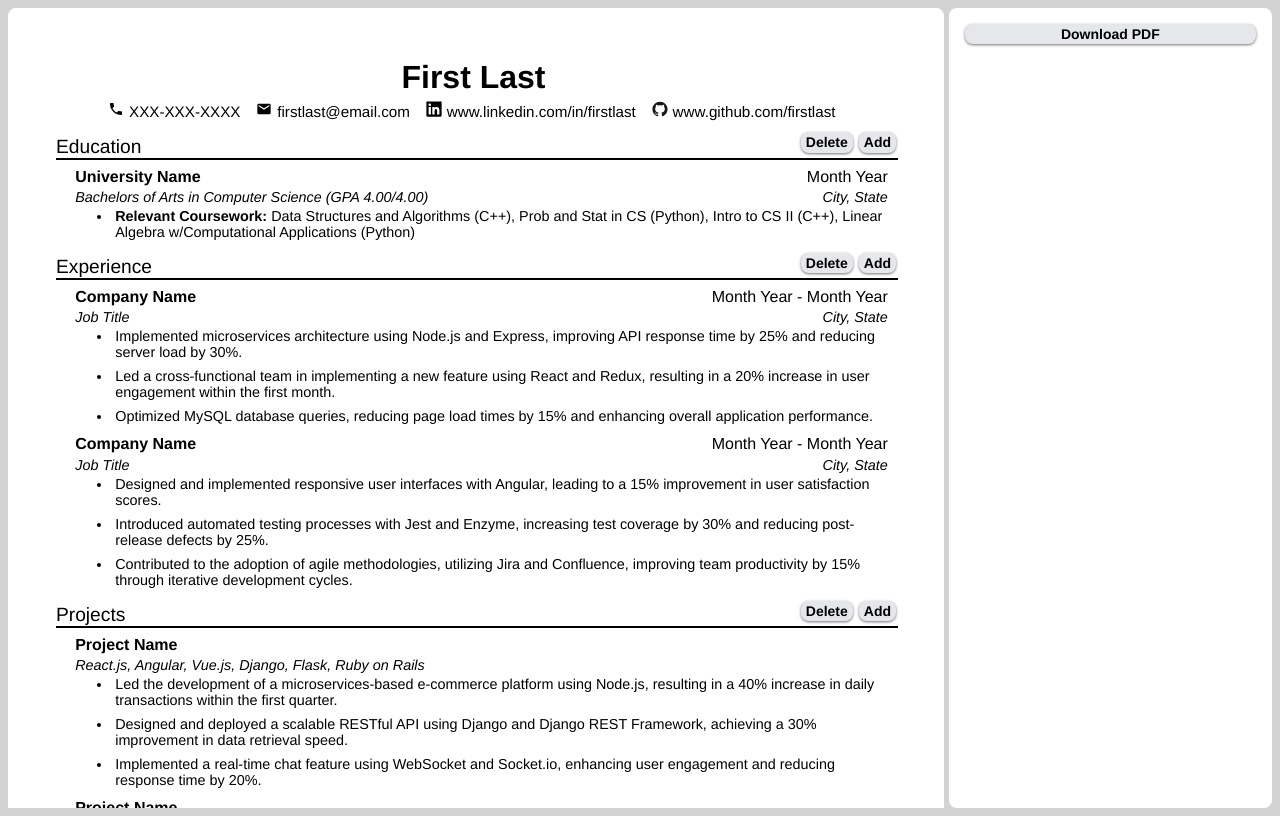
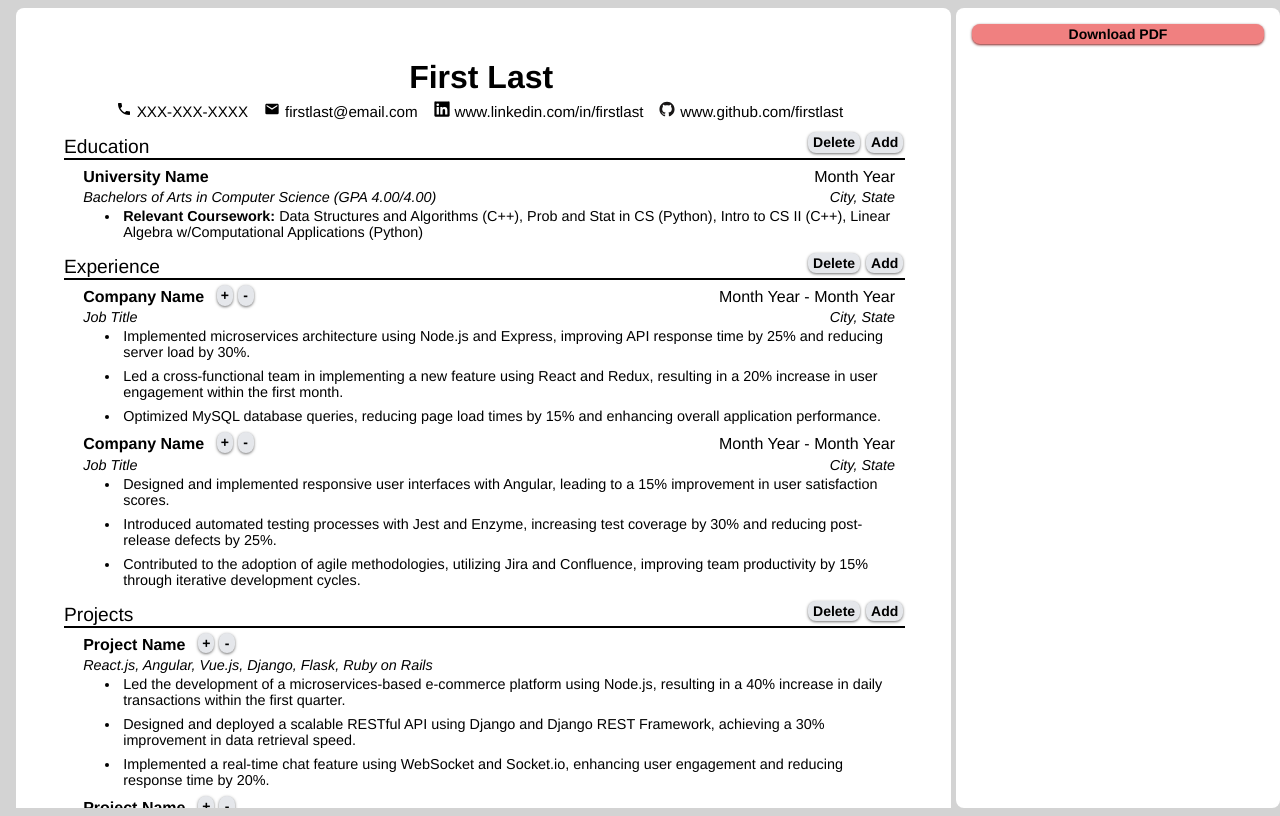
Before and after one commit to jehuzepedasilva2/cv-app, a React (Vite) app: page / in a window 1280 px wide. Built offline with nearby package versions, Linux system fonts and the light colour scheme; the HTML template or start-up script is replaced by a standard one.

Commit message:
added delete and add buttons for list items.

```diff
--- a/src/Buttons.css
+++ b/src/Buttons.css
@@ -88,10 +88,60 @@
   visibility: visible;
 }
 
-.add-button:disabled {
+.ind-del-list {
+  visibility: hidden;
+
+  width: 1rem;
+  height: 1rem;
+  border-radius: 1rem;
+  border: none;
+  display: flex;
+  align-items: center;
+  justify-content: center;
+  background-color: #e5e7eb;
+  touch-action: manipulation;
+  transition: scale 0.5s ease-in-out;
+  position: absolute;
+  top: -0.5rem;
+  left: -0.5rem;
+  box-sizing: border-box;
+  user-select: none;
+  -webkit-user-select: none;
+  color: black;
+  text-decoration: none #D1D5DB solid;
+  text-decoration-thickness: auto;
+  box-shadow: 0 1px 3px 0 rgba(0, 0, 0, 0.5), 0 1px 2px 0 rgba(0, 0, 0, 0.06);
+}
+
+.ind-del-list.vis {
+  visibility: visible;
+}
+
+.ind-del,
+.ind-del-list {
+  cursor: pointer;
+}
+
+button:disabled {
   opacity: 0.5;
 }
 
-.add-button.no-hover {
-    pointer-events: none;
+button.no-hover {
+  pointer-events: none;
 }
+
+.sub-top-add,
+.sub-button.sub-bottom {
+  position: static;
+  width: 1rem;
+  height: 1.3rem;
+  display: flex;
+  align-items: center;
+  justify-content: center;
+  /* top: 0.05rem;
+  left: 9rem; */
+}
+
+button.sub-section.wiggle {
+  animation: none;
+}
--- a/src/Buttons.jsx
+++ b/src/Buttons.jsx
@@ -4,14 +4,21 @@ import './Buttons.css';
 
 AddButton.propTypes = {
   classes: PropTypes.string,
+  text: PropTypes.string,
   information: PropTypes.array,
   setInfo: PropTypes.func,
   isProject: PropTypes.bool,
   isEducation: PropTypes.bool,
+  id: PropTypes.string,
 }
 
 SubtractButton.propTypes = {
   parentSection: PropTypes.string,
+  defaultText: PropTypes.string,
+  alternateText: PropTypes.string,
+  additionalActions: PropTypes.func,
+  targetElement: PropTypes.string,
+  isListDel: PropTypes.bool,
 }
 
 SubSectionDeleteButton.propTypes = {
@@ -21,12 +28,8 @@ SubSectionDeleteButton.propTypes = {
   setIsDeleting: PropTypes.func,
 }
 
-export function AddButton({ classes, information, setInfo, isEducation, isProject }) {
-  const [currId, setCurrId] = useState(1000);
-
-  const handleClick = () => {
+function mainSectionAdds(thisId, isEducation, isProject) {
   let obj;
-    const thisId = currId;
   if (isEducation) {
     obj = {
       id: `uni-${thisId}`,
@@ -80,7 +83,35 @@ export function AddButton({ classes, information, setInfo, isEducation, isProjec
       ]
     };
   }
+  return obj;
+}
+
+export function AddButton({
+  classes,
+  information,
+  setInfo,
+  isEducation,
+  isProject,
+  text='Add',
+  id=null,
+}) {
+  const [currId, setCurrId] = useState(1000);
+
+  const handleClick = () => {
+    const thisId = currId;
+    let obj;
+    if (id === null) {
+      obj = mainSectionAdds(thisId, isEducation, isProject);
       setInfo([...information, obj]);
+    } else {
+      setInfo(information.map(item => {
+        if (item.id === id) {
+          return {...item, highlights: [...item.highlights, {id: `${id}-hi-${currId}`, point: 'New highlight.'}]}
+        }
+        return item;
+      }));
+    }
+
     setCurrId(currId + 1);
   };
 
@@ -89,87 +120,144 @@ export function AddButton({ classes, information, setInfo, isEducation, isProjec
       className={`add-button ${classes}`}
       onClick={(e) => handleClick(e)}
     >
-      Add
-    </button>
-  );
-}
-
-function addWiggles(parentSection, text, setText) {
-  const subSections = document.querySelectorAll(`.section.${parentSection} .sub-section`);
-  if (subSections.length === 0) {
-    if (text === 'Delete') {
-      setText('Edit');
-    } else {
-      setText('Delete');
-    }
-  }
-  subSections.forEach(sb => {
-    if (sb.classList.contains('wiggle')) {
-      sb.classList.remove('wiggle');
-      setText('Delete');
-    } else {
-      sb.classList.add('wiggle');
-      setText('Edit');
-    }
-  });
-}
-
-function enableDisableEdits(parentSection) {
-  const sectionsEditables = document.querySelectorAll(`.section.${parentSection} .sub-section .editable`);
-  sectionsEditables.forEach(edits => {
-    if (edits.contentEditable === 'true') {
-      edits.contentEditable = false;
-    } else {
-      edits.contentEditable = true;
-    }
-  });
-}
-
-function indDelVisibility(parentSection) {
-  const indDelButtons = document.querySelectorAll(`.section.${parentSection} .sub-section .ind-del`);
-  indDelButtons.forEach(b => {
-    if (b.classList.contains('vis')) {
-      b.classList.remove('vis');
-    } else {
-      b.classList.add('vis');
-    }
-  });
-}
-
-function enableDisableAddButton(parentSection) {
-  const sectionsAddButton = document.querySelector(`.section.${parentSection} .add-button`);
-  if (sectionsAddButton.classList.contains('no-hover')) {
-    sectionsAddButton.classList.remove('no-hover');
-    sectionsAddButton.disabled = false
-  } else {
-    sectionsAddButton.classList.add('no-hover');
-    sectionsAddButton.disabled = true;
-  }
-}
-
-// Set up individual delete buttons for sections!
-export function SubtractButton({ parentSection }) {
-  const [text, setText] = useState('Delete');
-
-  const handleClick = () => {
-    addWiggles(parentSection, text, setText);
-    enableDisableEdits(parentSection);
-    indDelVisibility(parentSection)
-    enableDisableAddButton(parentSection);
-  }
-
-
-  return (
-    <button
-      className={`sub-button ${parentSection}`}
-      onClick={(e) => handleClick(e)}
-    >
       {text}
     </button>
   );
 }
 
-export function SubSectionDeleteButton({ information, setInfo, id }) {
+
+function enableDisableEdits(parentSection, targetElement) {
+  const sectionsEditables = document.querySelectorAll(`.section.${parentSection} .${targetElement} .editable`);
+  sectionsEditables.forEach(edits => {
+    edits.contentEditable = edits.contentEditable !== 'true';
+  });
+}
+
+function indDelVisibility(parentSection, targetElement, isListItem=false) {
+  const indDelButtons = document.querySelectorAll(`.section.${parentSection} .${targetElement} ${!isListItem ? '.ind-del' : '.ind-del-list'}`);
+  indDelButtons.forEach(b => b.classList.toggle('vis'));
+}
+
+function enableDisableAddButton(parentSection) {
+  const sectionsAddButton = document.querySelector(`.section.${parentSection} .add-button`);
+  if (sectionsAddButton) {
+    sectionsAddButton.classList.toggle('no-hover');
+    sectionsAddButton.disabled = !sectionsAddButton.disabled;
+  }
+}
+
+function enableDisableListButtons(parentSection) {
+  const subButtons =  document.querySelectorAll(`button.sub-button.${parentSection}.sub-bottom`);
+  const addButtons = document.querySelectorAll(`.${parentSection} .sub-section button.add-button.sub-top-add`)
+  subButtons.forEach(b => {
+    b.classList.toggle('no-hover');
+    b.disabled = !b.disabled;
+  });
+  addButtons.forEach(b => {
+    b.classList.toggle('no-hover');
+    b.disabled = !b.disabled
+  })
+}
+
+function addWiggles(parentSection, targetElement, text, setText, toggleTexts) {
+  const subSections = document.querySelectorAll(`.section.${parentSection} .${targetElement}`); // make this take in the section
+  const [defaultText, alternateText] = toggleTexts;
+  if (subSections.length === 0) {
+    setText(text === alternateText ? defaultText : alternateText);
+    return;
+  }
+  subSections.forEach(sb => {
+    if (sb.classList.contains('wiggle')) {
+      sb.classList.remove('wiggle');
+      setText(defaultText);
+    } else {
+      sb.classList.add('wiggle');
+      setText(alternateText);
+    }
+  });
+}
+
+export function SubtractButton({
+  parentSection, //experience
+  defaultText = 'Delete',
+  alternateText = 'Edit',
+  additionalActions = () => {},
+  targetElement='sub-section', //sub-bottom
+  isListDel=false, // true
+}) {
+  const [buttonText, setButtonText] = useState(defaultText);
+  const toggleTexts = [defaultText, alternateText];
+
+  const handleClickList = () => {
+    const [mainSection, section] = parentSection.split(' ');
+    addWiggles(mainSection, section, buttonText, setButtonText, toggleTexts);
+    indDelVisibility(mainSection, section, true);
+    //TODO: disable add
+  }
+
+
+  const handleClick = () => {
+    addWiggles(parentSection, targetElement, buttonText, setButtonText, toggleTexts);
+    enableDisableListButtons(parentSection, targetElement);
+    enableDisableEdits(parentSection, targetElement);
+    indDelVisibility(parentSection, targetElement);
+    enableDisableAddButton(parentSection);
+    additionalActions(); // Executes additional custom actions passed as props
+  };
+
+  return (
+    <button
+      className={`sub-button ${parentSection} ${targetElement}`}
+      onClick={!isListDel ? handleClick : handleClickList}
+    >
+      {buttonText}
+    </button>
+  );
+}
+
+ListItemDeleteButton.propTypes = {
+  information: PropTypes.array,
+  setInfo: PropTypes.func,
+  id: PropTypes.string,
+}
+
+export function ListItemDeleteButton({
+  information,
+  setInfo,
+  id, // the arrays item id to find which list item to delete. should be in the form of 'exp-0-hi-0'
+}) {
+
+  // proj-1-hi-1
+  const handleClick = () => {
+    const [aName, aId] = id.split('-').slice(0, 2);
+    const parentId = `${aName}-${aId}`;
+    setInfo(information.map(item => {
+      if (item.id === parentId) {
+        return {
+          ...item,
+          highlights: item.highlights.filter(hi => hi.id !== id)
+        }
+      }
+      return item;
+    }));
+  }
+
+  return (
+    <button
+      id={id}
+      className={`ind-del-list list-${id}`}
+      onClick={handleClick}
+    >
+      -
+    </button>
+  );
+}
+
+export function SubSectionDeleteButton({
+  information,
+  setInfo,
+  id
+}) {
   const handleClick = () => {
     const parentSub = document.querySelector(`.sub-section:has(#${id})`)
     parentSub.classList.remove('wiggle');
--- a/src/Page.css
+++ b/src/Page.css
@@ -9,7 +9,8 @@
   flex-direction: column;
   gap: 1rem;
   border-radius: 0.5rem;
-  background-color: white;;
+  background-color: white;
+  margin-left: 0.5rem;
 }
 
 .left {
@@ -23,16 +24,17 @@
   display: flex;
   flex-direction: column;
   padding: 1rem;
-  margin-right: 1rem;
+  margin-right: 0.5rem;
 }
 
 @media (max-width: 13in) {
   .page {
-    margin-right: 1rem;
+    margin-right: 0.5rem;
   }
 
   .right {
     flex-direction: row;
+    margin-left: 0.5rem;
     width: calc(100vw - 3rem);
   }
 }
--- a/src/RightSide.css
+++ b/src/RightSide.css
@@ -4,7 +4,7 @@
   justify-content: center;
   width: 100%;
 
-  background-color: #e5e7eb;
+  background-color: lightcoral;
   border: 0;
   border-radius: 0.5rem;
   box-sizing: border-box;
@@ -16,7 +16,7 @@
   padding-right: .3rem;
   text-decoration: none #D1D5DB solid;
   text-decoration-thickness: auto;
-  box-shadow: 0 1px 3px 0 rgba(0, 0, 0, 0.5), 0 1px 2px 0 rgba(0, 0, 0, 0.06);
+  box-shadow: 0 1px 3px 0 rgba(0, 0, 0, 0.5), 0 1px 2px 0 rgba(255, 0, 0, 0.541);
   cursor: pointer;
   user-select: none;
   -webkit-user-select: none;
@@ -25,7 +25,7 @@
 }
 
 .download-button:hover {
-  background-color: #cfd1d5;
+  background-color: red;
 }
 
 .download-button:focus {
--- a/src/Section.css
+++ b/src/Section.css
@@ -44,7 +44,7 @@ p {
   justify-content: space-between;
 }
 
-.sub-name {
+.editable.sub-name {
   font-size: 1rem;
   font-weight: bold;
 }
@@ -108,10 +108,16 @@ ul {
   font-size: 0.9rem;
 }
 
-.sub-section.wiggle {
+.sub-section.wiggle,
+.outer.wiggle {
   animation: wiggle 0.8s ease-in-out infinite;
   border-radius: 1rem;
   background-color: #e5e7eb;
+}
+
+.for-name {
+  display: flex;
+  gap: 0.3rem;
 }
 
 @keyframes wiggle {
@@ -141,3 +147,7 @@ ul {
 .sub-section.shrink {
   animation: shrink-away 0.3s ease-in-out forwards;
 }
+
+.outer {
+  position: relative;
+}
--- a/src/Section.jsx
+++ b/src/Section.jsx
@@ -5,6 +5,7 @@ import {
   AddButton,
   SubtractButton,
   SubSectionDeleteButton,
+  ListItemDeleteButton,
 } from './Buttons';
 import { useState } from 'react';
 import { useEditable } from './handleEditable';
@@ -142,7 +143,8 @@ function SectionList({ list, information, setInfo, id, isEducation }) {
   return (
     <ul>
       {list.map((l) => (
-        <div key={l.id} id={`outer-${l.id}`} className={`outer ${isEducation ? 'ed' : ''}`}>
+        <div key={l.id} id={`outer-${l.id}`} className={`outer${isEducation ? ' ed' : ''} ${id}`}>
+          <ListItemDeleteButton information={information} setInfo={setInfo} id={l.id} />
           <ListItem information={information} setInfo={setInfo} content={l.point} parentId={id} id={l.id} />
         </div>
       ))}
@@ -165,7 +167,17 @@ function SubSection({ information, infoId, item, setInfo, isProjects, isEducatio
     <div className='sub-section'>
       <SubSectionDeleteButton information={information} setInfo={setInfo} id={infoId} />
       <div className='sub-top'>
-        <Editable className='sub-name' value={item.name} onChange={updateField('name')} />
+        <div className='for-name'>
+          <Editable className='sub-name' value={item.name} onChange={updateField('name')} />
+          {!isEducation && <AddButton classes='sub-top-add' information={information} setInfo={setInfo} isEducation={isEducation} isProject={isProjects} text='+' id={infoId} />}
+          {!isEducation && <SubtractButton
+            parentSection={`${isProjects ? 'projects' : isEducation ? 'education' : 'experience'} ${infoId}`}
+            defaultText='-'
+            alternateText='-'
+            targetElement='sub-bottom'
+            isListDel={true}
+          />}
+        </div>
         {!isProjects && <Editable className='sub-date' value={item.date} onChange={updateField('date')} />}
       </div>
       <div className='sub-mid'>
--- a/src/index.css
+++ b/src/index.css
@@ -1,8 +1,8 @@
 html {
   background-color: lightgray;
-  overflow-x: hidden;
+  /* overflow-x: hidden; */
   /* for safari x-axis scrolling */
-  overscroll-behavior-x: none;
+  /* overscroll-behavior-x: none; */
 }
 
 #root {
@@ -12,7 +12,6 @@ html {
   height: 100vh;
 }
 
-/* 8 inches */
 @media (max-width: 13in) {
   #root {
     flex-direction: column;
```
Lines whose indentation alone changed are shown as unchanged.
